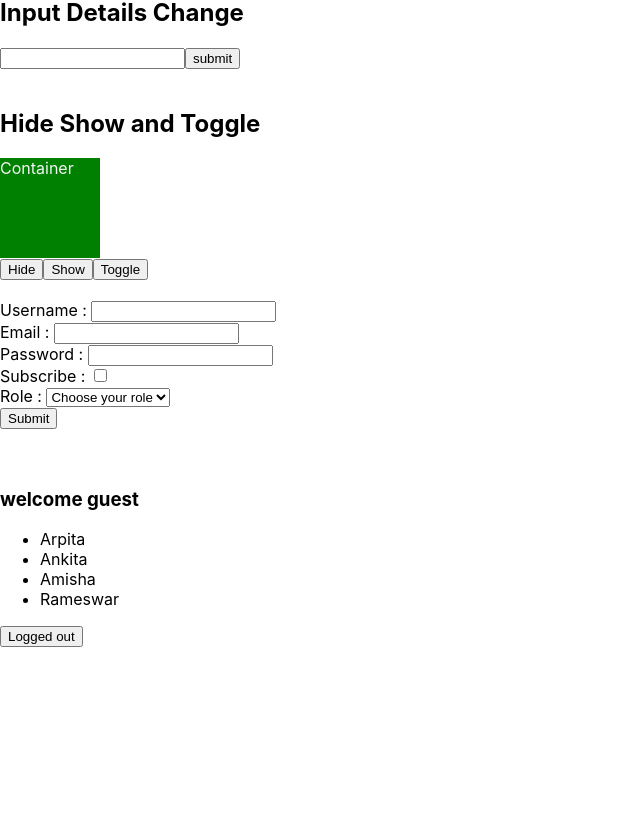
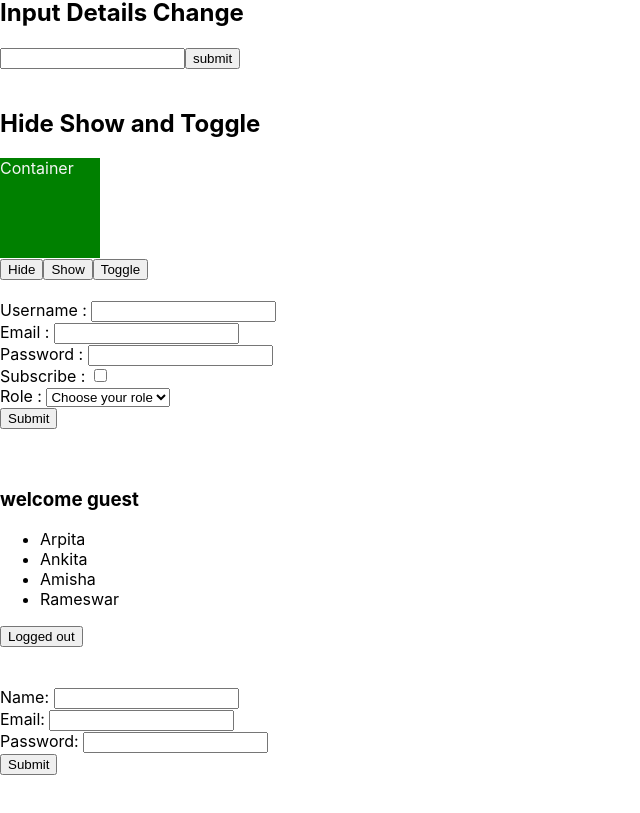
Before and after one commit to ArpitaPanda-1999/React-Practice-Youtube, a React (Create React App) app: page / in a window 1280 px wide. Shown: the part 1313-2126 px from the top of the page, without its empty margins (0-640 px from the left). Before the commit the page ends 2000 px from the top, so only its background shows below. Built offline with nearby package versions, Linux system fonts and the light colour scheme.

Commit message:
Form-Validation

```diff
--- a/src/App.js
+++ b/src/App.js
@@ -5,6 +5,7 @@ import ClassIndex1 from './React-Practice/Class-index1.jsx';
 import ClassPropsApp from './React-Practice/Class-props-app.jsx';
 import ConditionalRender from './React-Practice/Conditional-rendering.jsx';
 import FormHandleing from './React-Practice/Form-handling.jsx';
+import FormValidation from './React-Practice/Form-validation.jsx';
 import Index from './React-Practice/Fuction-index.jsx';
 import Index1 from './React-Practice/Fuction-index1.jsx';
 import FirstPropes from './React-Practice/Function-props.jsx';
@@ -39,6 +40,7 @@ function App() {
       <HideShowToggle /> <br/> <br/>
       <FormHandleing /> <br/> <br/>
       <ConditionalRender /> <br/> <br/>
+      <FormValidation /> <br/> <br/>
     </>
   );
 }
--- /dev/null
+++ b/src/React-Practice/Form-validation.jsx
@@ -0,0 +1,81 @@
+import React, {useState} from "react";
+
+const FormValidation = () => {
+
+    const[name, setName] = useState('');
+    const[email, setEmail] = useState('');
+    const[password, setPassword] = useState('');
+    const[error, setError] = useState({});
+    const[submittedData, setSubmittedData] = useState(null);
+
+    const validationForm = () => {
+        let isValid = true;
+        const newErr = {};
+
+        if(!name.trim()){
+            newErr.name = "Name must require";
+            isValid = false;
+        }
+
+        if(!email.trim()){
+            newErr.email = "Email must require";
+            isValid = false;
+        }
+
+        if(!password.trim()){
+            newErr.password = "password must require";
+            isValid = false;
+        }
+        else if(password.length <= 6){
+            newErr.password = "password more then 6 digit";
+            isValid = false;
+        }
+
+        setError(newErr);
+        return isValid;
+    }
+
+    const handleSubmit = (e) => {
+        e.preventDefault();
+
+        if(validationForm()){
+            const submittedData = {name, email, password};
+            setSubmittedData(submittedData);
+            console.log("form submitted: ", submittedData)
+        }
+    }
+
+    return(
+        <>
+            <form onSubmit={handleSubmit}>
+                <div>
+                    <label>Name: </label>
+                    <input type="text" value={name} onChange={(e) => setName(e.target.value)} />
+                    {error.name && <span className="err">{error.name}</span>}
+                </div>
+                <div>
+                    <label>Email: </label>
+                    <input type="email" value={email} onChange={(e) => setEmail(e.target.value)} />
+                    {error.email && <span className="err">{error.email}</span>}
+                </div>
+                <div>
+                    <label>Password: </label>
+                    <input type="password" value={password} onChange={(e) => setPassword(e.target.value)} />
+                    {error.password && <span className="err">{error.password}</span>}
+                </div>
+                <button type="submit">Submit</button>
+            </form>
+
+            {submittedData && (
+                <div>
+                    <h3>Submitted Data:</h3>
+                    <p>Name : {submittedData.name}</p>
+                    <p>Email : {submittedData.email}</p>
+                    <p>Password : {submittedData.password}</p>
+                </div>
+            )}
+        </>
+    )
+}
+
+export default FormValidation;
--- a/src/index.css
+++ b/src/index.css
@@ -26,3 +26,8 @@ code {
   background-color: green;
   color: whitesmoke;
 }
+
+.err{
+  display: inline-block;
+  color: #f10303;
+}
```
